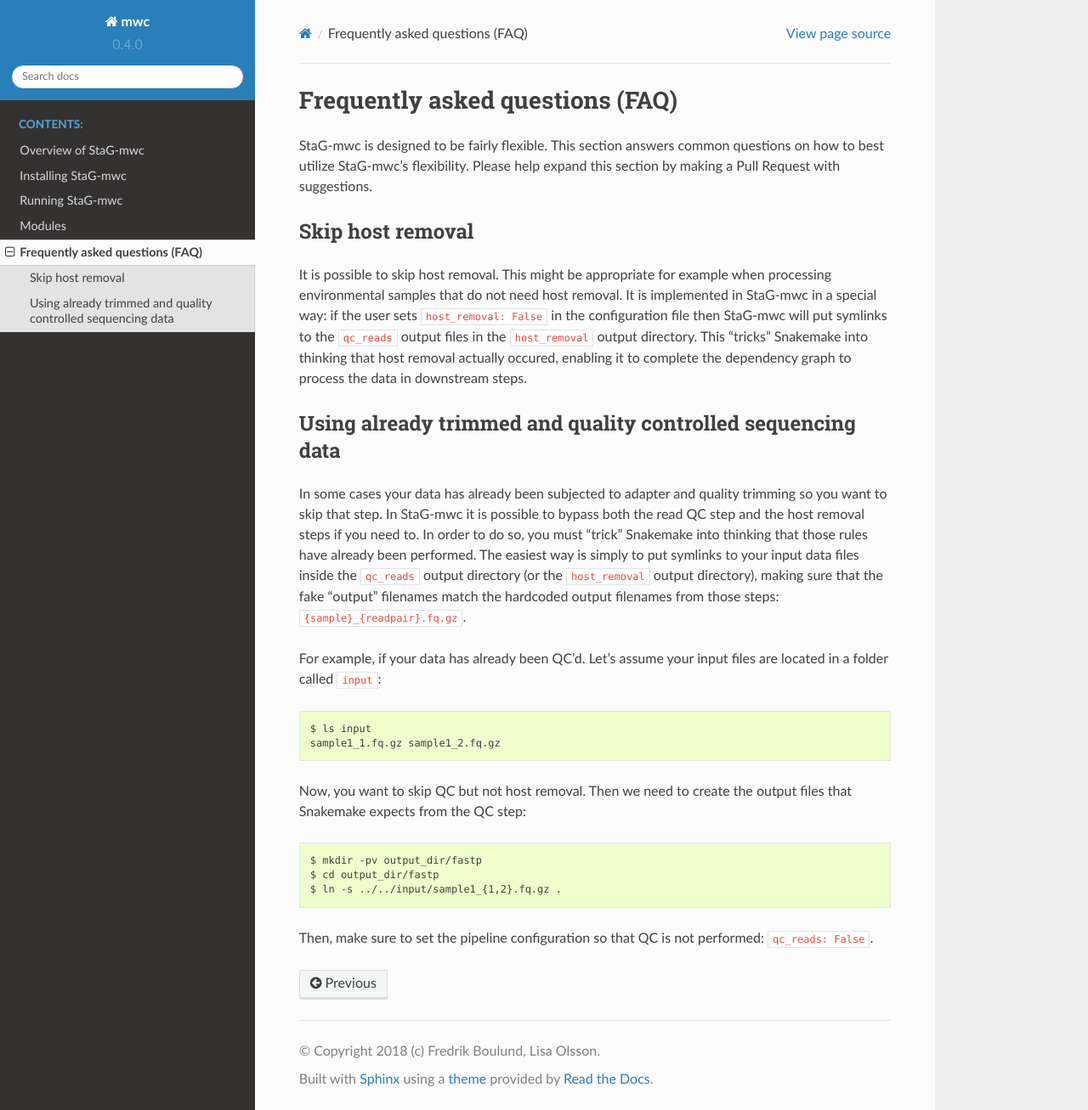
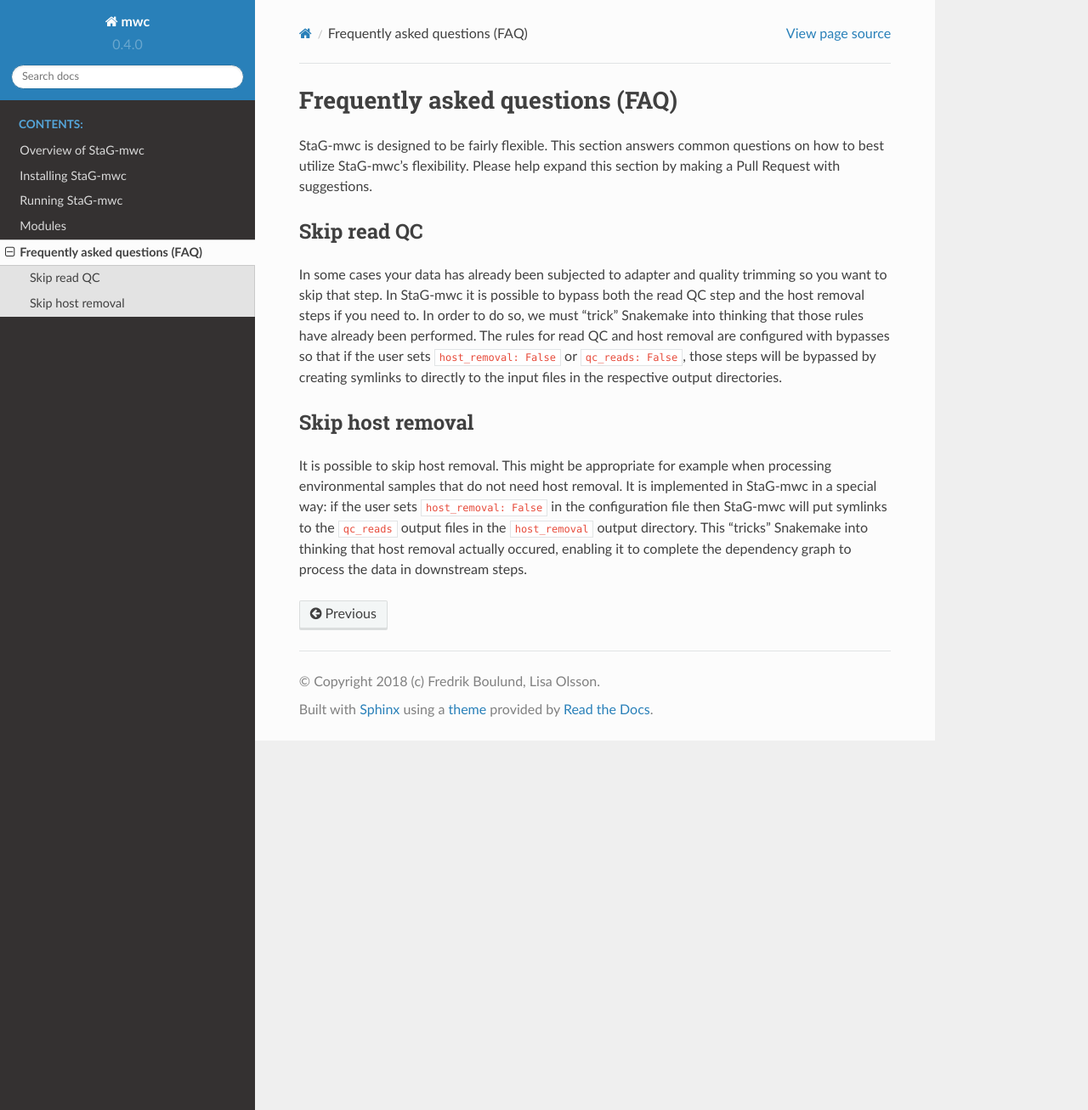
Before and after one commit to ctmrbio/stag-mwc, a Sphinx documentation site: the page built from docs/source/faq.rst, in a window 1280 px wide and 1307 px high. Shown: the whole window at 85% size. Built offline with Sphinx 7.4.7 and the Read the Docs theme 2.0.0, drawn with Linux system fonts in a browser that asks for light colours.

Commit message:
New QC skipping implemented

```diff
--- a/docs/source/faq.rst
+++ b/docs/source/faq.rst
@@ -3,6 +3,18 @@ Frequently asked questions (FAQ)
 |full_name| is designed to be fairly flexible. This section answers common
 questions on how to best utilize |full_name|'s flexibility. Please help expand
 this section by making a Pull Request with suggestions.
+
+
+Skip read QC
+************
+In some cases your data has already been subjected to adapter and quality
+trimming so you want to skip that step. In |full_name| it is possible to bypass
+both the read QC step and the host removal steps if you need to. In order to do
+so, we must "trick" Snakemake into thinking that those rules have already been
+performed. The rules for read QC and host removal are configured with bypasses
+so that if the user sets ``host_removal: False`` or ``qc_reads: False``, those
+steps will be bypassed by creating symlinks to directly to the input files in
+the respective output directories.
 
 
 Skip host removal
@@ -14,31 +26,3 @@ False`` in the configuration file then |full_name| will put symlinks to the
 ``qc_reads`` output files in the ``host_removal`` output directory. This
 "tricks" Snakemake into thinking that host removal actually occured, enabling
 it to complete the dependency graph to process the data in downstream steps.
-
-
-Using already trimmed and quality controlled sequencing data
-************************************************************
-In some cases your data has already been subjected to adapter and quality
-trimming so you want to skip that step. In |full_name| it is possible to bypass
-both the read QC step and the host removal steps if you need to. In order to do
-so, you must "trick" Snakemake into thinking that those rules have already been
-performed. The easiest way is simply to put symlinks to your input data files
-inside the ``qc_reads`` output directory (or the ``host_removal`` output
-directory), making sure that the fake "output" filenames match the hardcoded
-output filenames from those steps: ``{sample}_{readpair}.fq.gz``.
-
-For example, if your data has already been QC'd. Let's assume your input files
-are located in a folder called ``input``::
-
-   $ ls input
-   sample1_1.fq.gz sample1_2.fq.gz
-
-Now, you want to skip QC but not host removal. Then we need to create the output files
-that Snakemake expects from the QC step::
-
-   $ mkdir -pv output_dir/fastp
-   $ cd output_dir/fastp
-   $ ln -s ../../input/sample1_{1,2}.fq.gz .
-
-Then, make sure to set the pipeline configuration so that QC is not performed:
-``qc_reads: False``.
```
Also changed, not shown: 3 other files.
